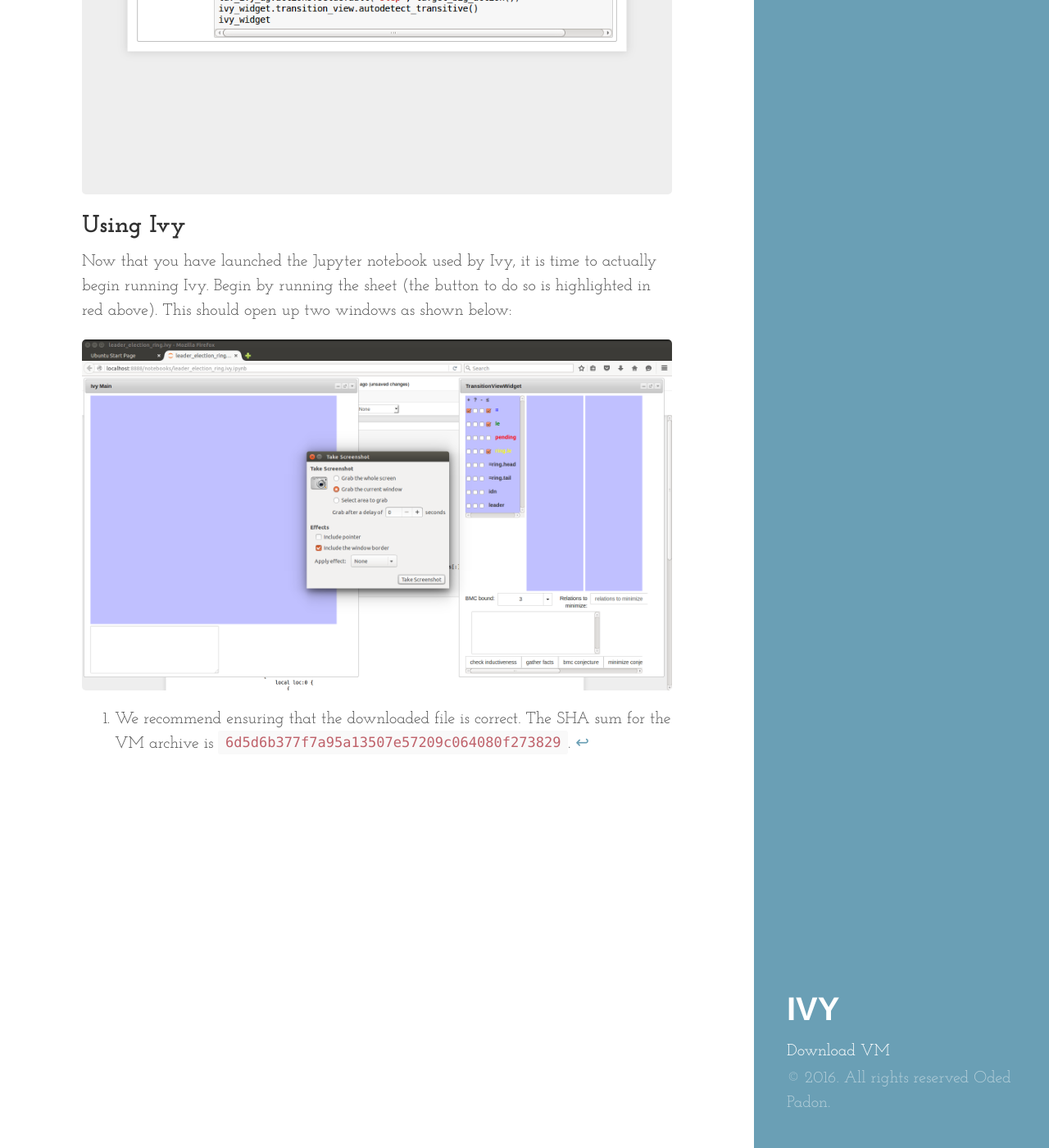
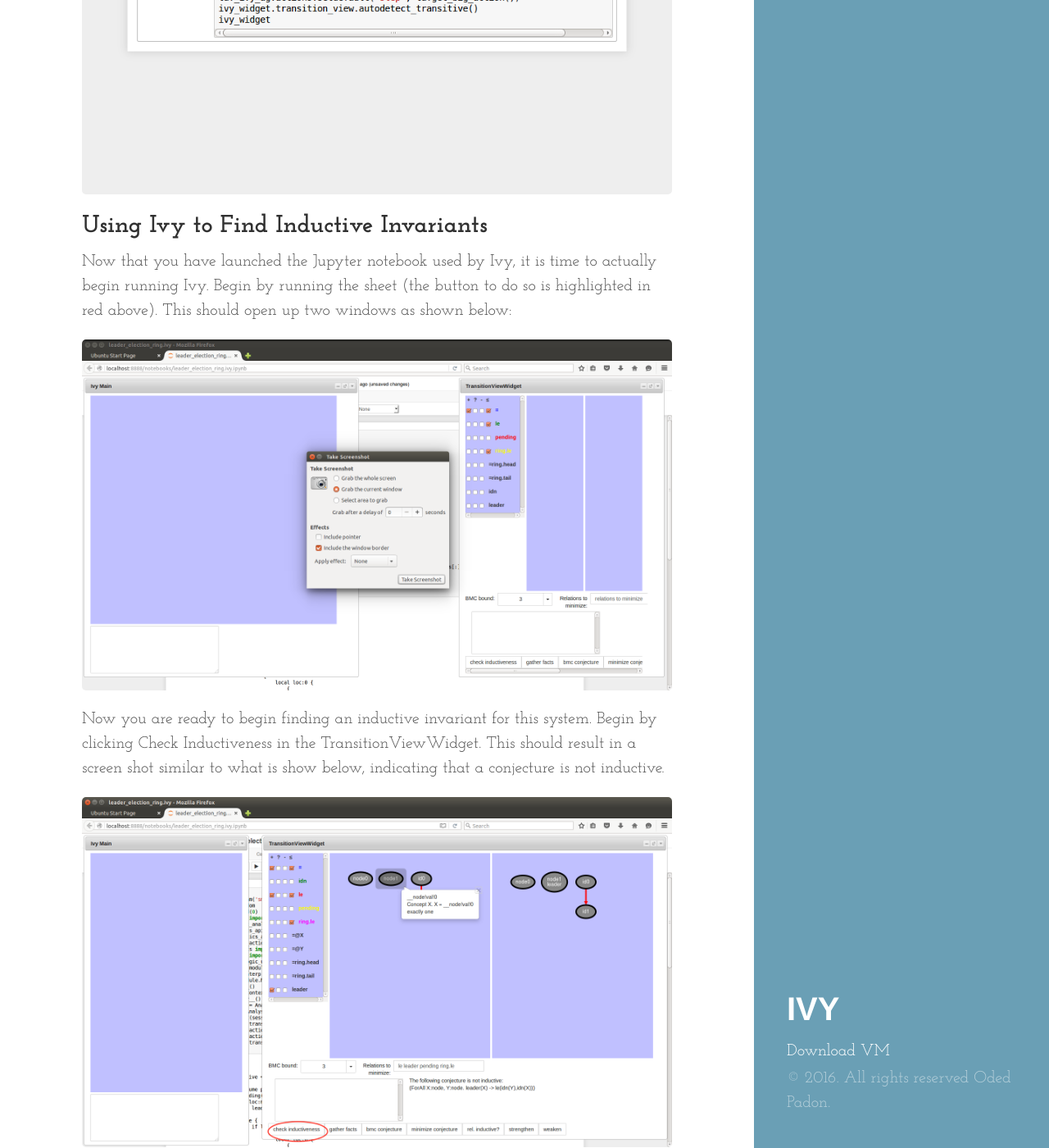
Before and after one commit to apanda/ivy, a Jekyll site: the page built from index.md, in a window 1280 px wide and 1400 px high, scrolled down 1175 px. Shown: the whole window at 82% size. Built offline with Jekyll 4.4.1, drawn with Linux system fonts in a browser that asks for light colours.

Commit message:
Not inductive

```diff
--- a/index.md
+++ b/index.md
@@ -17,11 +17,15 @@ Let us get started by downloading and starting IVY:
 
 ![Ivy started]({{ site.url }}/assets/jupyter.png)
 
-Using Ivy
----------
+Using Ivy to Find Inductive Invariants
+--------------------------------------
 Now that you have launched the Jupyter notebook used by Ivy, it is time to actually begin running Ivy. Begin by running the sheet (the button to do so is highlighted in red above). This should open up two windows as shown below:
 
 ![Ivy window]({{ site.url }}/assets/ivy.png)
 
+Now you are ready to begin finding an inductive invariant for this system. Begin by clicking Check Inductiveness in the TransitionViewWidget. This should result in a screen shot similar to what is show below, indicating that a conjecture is not inductive.
+
+![Leader ordering is not inductive]({{ site.url }}/assets/noninductive1.png)
+
 
 [^1]: We recommend ensuring that the downloaded file is correct. The SHA sum for the VM archive is ``6d5d6b377f7a95a13507e57209c064080f273829``.
```
Also changed, not shown: assets/noninductive1.png (added), 3 other files.
